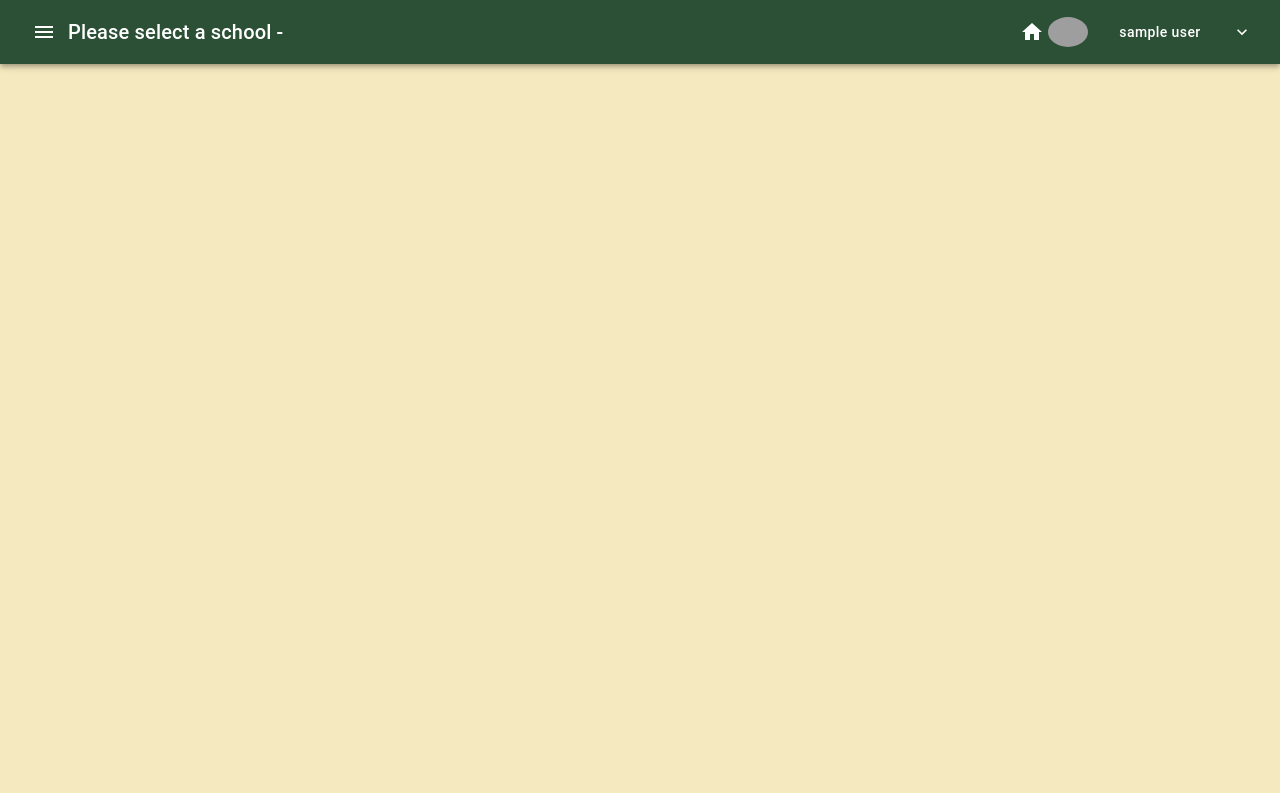
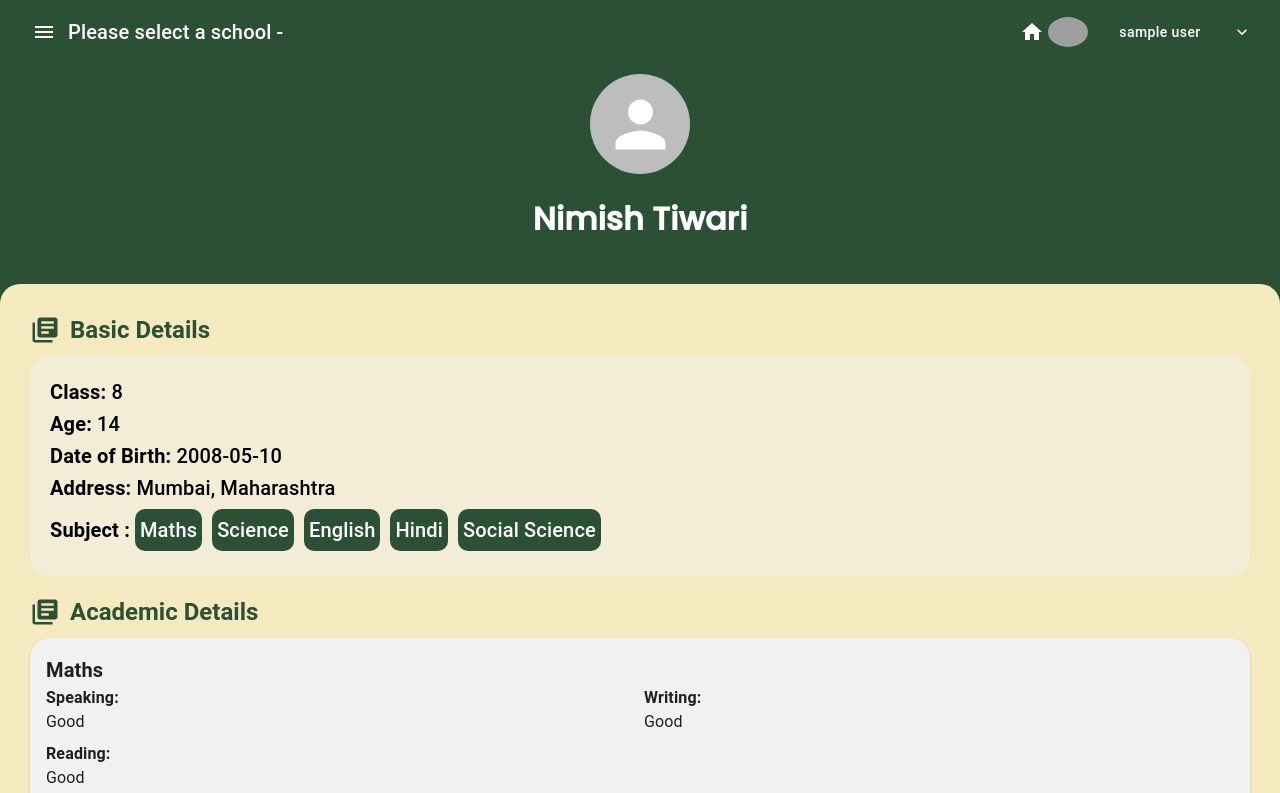
Before and after one commit to Signal-School/signal-school-frontend, a React (Create React App) app: page /student/student-detail/1 in a window 1280 px wide. Shown: the top 793 px of the page. Built offline with nearby package versions, Linux system fonts and the light colour scheme; no server answers; sample sign-in values are in the browser's storage; grey boxes are pictures that could not be loaded.

Commit message:
student details added

```diff
--- a/package.json
+++ b/package.json
@@ -19,7 +19,7 @@
     "web-vitals": "^3.1.0"
   },
   "scripts": {
-    "start": "BROWSER=none WDS_SOCKET_PORT=0 react-scripts start",
+    "start": "react-scripts start",
     "build": "react-scripts build",
     "test": "react-scripts test",
     "eject": "react-scripts eject"
--- a/src/App.js
+++ b/src/App.js
@@ -63,6 +63,7 @@ const App = () => {
         <Route path="/admin/school" element={<School />} />
         <Route path="/admin/teacher-list" element={<TeacherList />} />
         <Route path="/admin/student-list" element={<StudentList />} />
+        <Route path="/student/student-detail/:id" element={<StudentDetail />} />
         {/* <PrivateRoute path="/admin/dashboard" element={<AdminDashboard />} />
           <PrivateRoute path="/teacher/dashboard" element={<TeacherDashboard />} />
           <PrivateRoute path="/teacher/:id" element={<TeacherDetail />} />
--- a/src/components/Admin/StudentList.js
+++ b/src/components/Admin/StudentList.js
@@ -31,10 +31,6 @@ const StudentsList = () => {
   const schoolData = JSON.parse(localStorage.getItem('schoolData'));
   const schoolId = schoolData._id;
   const theme = useTheme();
-
-
-
-
 
   // const handleAddStudent = (newStudent) => {
   //   // Add your logic here to send the new student data to the server
--- /dev/null
+++ b/src/components/Student/AcademicDetails.js
@@ -0,0 +1,38 @@
+import { Typography, Card, CardContent, Grid } from "@mui/material";
+import React from "react";
+
+const AcademicDetails = ({ academicData }) => {
+    const cardStyle = {
+        backgroundColor: '#f1f1f1',
+        borderRadius: '20px',
+        marginBottom: '20px',
+    };
+
+    return (
+        <div>
+            {Object.keys(academicData[0]).map((subject, index) => (
+                <Card key={index} style={cardStyle}>
+                    <CardContent>
+                        <Typography variant="h6" component="h6" style={{ fontWeight: 'bold' }}>
+                            {subject}
+                        </Typography>
+                        <Grid container spacing={1}>
+                            {Object.keys(academicData[0][subject]).map((category, categoryIndex) => (
+                                <Grid item xs={6} key={categoryIndex}>
+                                    <Typography variant="body1" style={{ fontWeight: 'bold' }}>
+                                        {category}:
+                                    </Typography>
+                                    <Typography variant="body1">
+                                        {academicData[0][subject][category]}
+                                    </Typography>
+                                </Grid>
+                            ))}
+                        </Grid>
+                    </CardContent>
+                </Card>
+            ))}
+        </div>
+    );
+}
+
+export default AcademicDetails;
--- /dev/null
+++ b/src/components/Student/StudentBasicData.js
@@ -0,0 +1,39 @@
+import { Typography } from "@mui/material";
+import React from "react";
+
+const StudentBasicDetails = ({ student }) => {
+    return (
+        <div style={{ backgroundColor: '#f1f1f180', borderRadius: '20px', padding: '20px' }}>
+
+            <Typography variant="h6" component="h6">
+                <span style={{ fontWeight: 'bold' }}>Class:</span> {student.class}
+            </Typography>
+            <Typography variant="h6" component="h6">
+                <span style={{ fontWeight: 'bold' }}>Age:</span> {student.age}
+            </Typography>
+            <Typography variant="h6" component="h6">
+                <span style={{ fontWeight: 'bold' }}>Date of Birth:</span> {student.dob}
+            </Typography>
+            <Typography variant="h6" component="h6">
+                <span style={{ fontWeight: 'bold' }}>Address:</span> {student.address}
+            </Typography>
+            <Typography variant="h6" component="h6" >
+                        <span style={{ fontWeight: 'bold' }}>Subject :</span>
+
+            {student.subjects && student.subjects.length > 0 && (
+                student.subjects.map((subject, index) => {
+                    return (
+                        <span key={index}
+                        style={{ backgroundColor: '#2B5035', color: '#FFFFFF', borderRadius: '10px', padding: '5px', margin: '5px', textAlign: 'center', display: 'inline-block' }}
+                        >{subject}</span>
+                    )
+                })
+            )}
+
+            </Typography>
+
+        </div>
+    );
+}
+
+export default StudentBasicDetails;
--- a/src/pages/StudentDetail.js
+++ b/src/pages/StudentDetail.js
@@ -0,0 +1,70 @@
+import { Avatar, Typography } from "@mui/material";
+import { Box } from "@mui/system";
+import React from "react";
+import { useParams } from "react-router";
+import StudentBasicDetails from "../components/Student/StudentBasicData";
+import LibraryBooksIcon from '@mui/icons-material/LibraryBooks';
+import AcademicDetails from "../components/Student/AcademicDetails";
+
+const StudentDetail = () => {
+    const { id } = useParams();
+    let student = {
+        "name": "Nimish Tiwari",
+        "class": "8",
+        "age": 14,
+        "dob": "2008-05-10",
+        "address": "Mumbai, Maharashtra",
+        subjects: ['Maths', 'Science', 'English', 'Hindi', 'Social Science']
+    }
+    let AcademicData = [
+        {
+            "Maths": {
+                "Speaking": "Good",
+                "Writing": "Good",
+                "Reading": "Good"
+            },
+            "Science": {
+                "Speaking": "Good",
+                "Writing": "Good",
+                "Practical": "Good"
+            },
+            "English": {
+                "Speaking": "Good",
+                "Writing": "Good",
+                "Reading": "Good"
+            },
+                        }
+    ]
+
+    return (
+        <div>
+            <Box sx={{backgroundColor: '#2B5035', height: '30vh', margin: '0'}}>
+            <div style={{textAlign: 'center', paddingTop: '10px'}}>
+                <Avatar sx={{width: '100px', height: '100px', margin: 'auto' }}></Avatar>
+                <h1 style={{color: '#FFFFFF', }}>{student.name}</h1>
+               </div>
+            </Box>
+            <Box sx={{backgroundColor: '#F5E9BF', borderRadius: '20px', height: '70vh', marginTop: '-20px', padding: '30px'}}>
+                <div>
+                    <div style={{display: 'flex', alignItems: 'center', marginBottom: '10px'}}>
+                    <LibraryBooksIcon sx={{color: '#2B5035', fontSize: '30px'}}></LibraryBooksIcon>
+                    <Typography variant="h5" component="h5" style={{color: '#2B5035', fontWeight: 'bold', marginLeft: '10px'}}>Basic Details</Typography>                    </div>
+                    <StudentBasicDetails student={student} />
+                </div>
+                <div style={{marginTop: '20px'}}>
+                    <div style={{display: 'flex', alignItems: 'center', marginBottom: '10px'}}>
+                    <LibraryBooksIcon sx={{color: '#2B5035', fontSize: '30px'}}></LibraryBooksIcon>
+                    <Typography variant="h5" component="h5" style={{color: '#2B5035', fontWeight: 'bold', marginLeft: '10px'}}>Academic Details</Typography>                    </div>
+                    <AcademicDetails academicData={AcademicData} />
+                </div>
+
+
+
+            </Box>
+        </div>
+    );
+    }
+
+
+
+export default StudentDetail;
```
Also changed, not shown: src/components/Student/StudentDetail.js (deleted).
